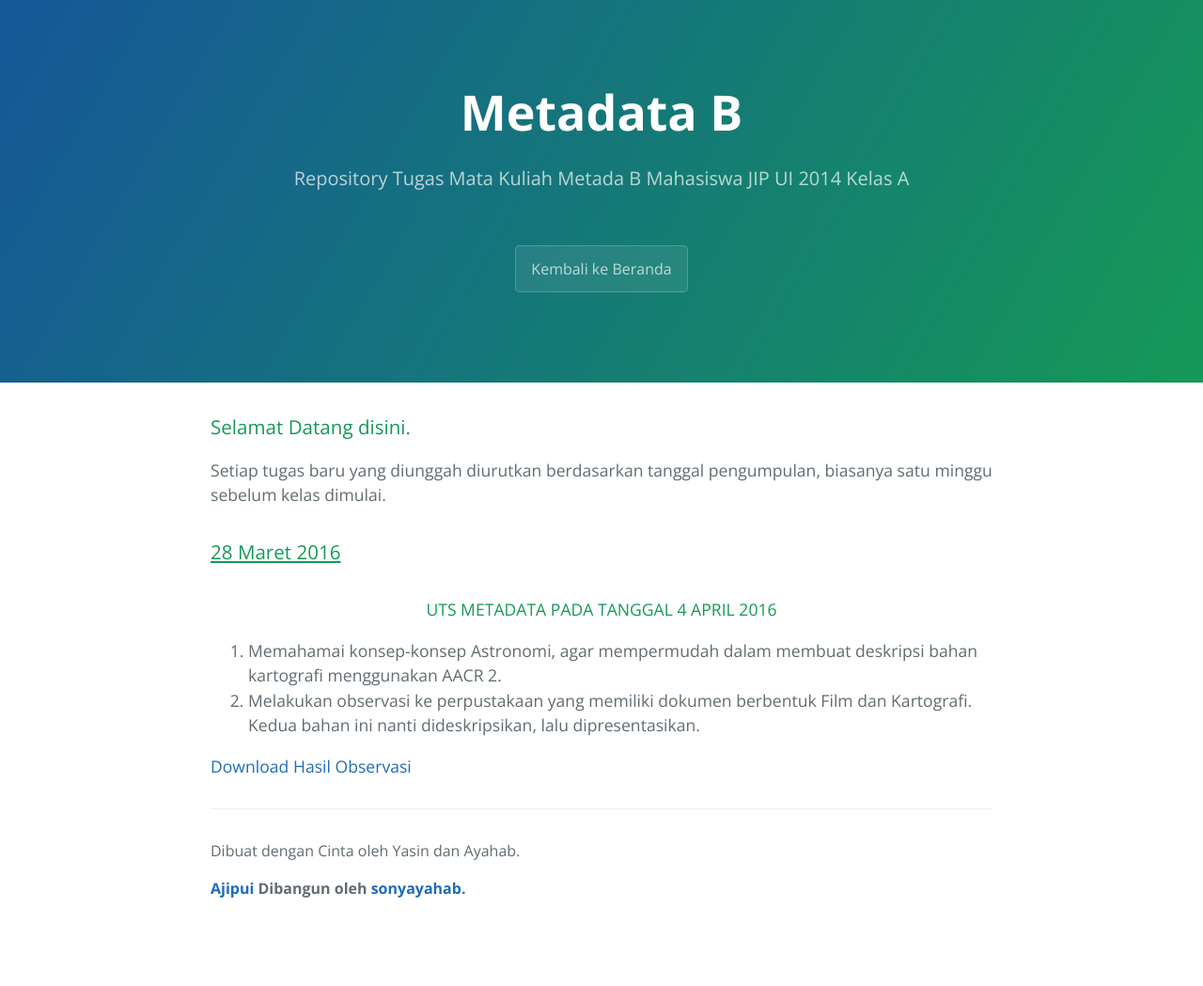
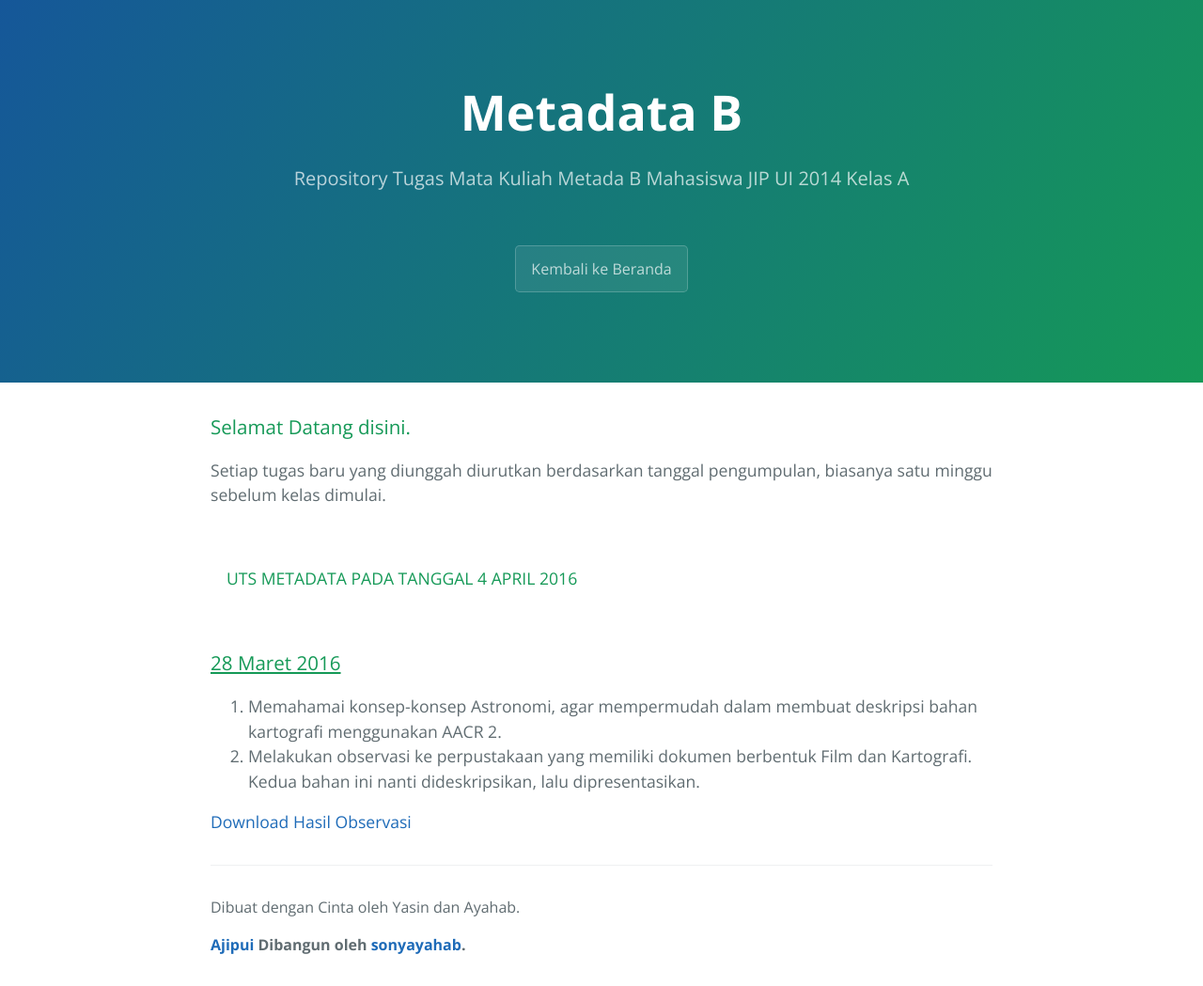
Before and after one commit to sonyayahab/ajipui, a Jekyll site: the page metadatab.html, which Jekyll copies as it is, in a window 1280 px wide. Shown: the whole page at 94% size. Built offline with Jekyll 4.4.1, drawn with Linux system fonts in a browser that asks for light colours; before the commit the page ends 989 px from its top, so only the background shows below that.

Commit message:
Update metadatab.html

```diff
--- a/metadatab.html
+++ b/metadatab.html
@@ -23,10 +23,9 @@
 
       <p>Setiap tugas baru yang diunggah diurutkan berdasarkan tanggal pengumpulan, biasanya satu minggu sebelum kelas dimulai.</p>
 
-<h3>
-<a id="designer-templates" class="anchor" href="#designer-templates" aria-hidden="true"><span aria-hidden="true" class="octicon octicon-link"></span></a><u>28 Maret 2016</u></h3>
+<h4 align="center" class="btn btn-info">UTS METADATA PADA TANGGAL 4 APRIL 2016</h4>
+<h3><a id="designer-templates" class="anchor" href="#designer-templates" aria-hidden="true"><span aria-hidden="true" class="octicon octicon-link"></span></a><u>28 Maret 2016</u></h3>
 
-<h4 align="center" class="btn-info">UTS METADATA PADA TANGGAL 4 APRIL 2016</h4>
 <p><ol>
    <li>Memahamai konsep-konsep Astronomi, agar mempermudah dalam membuat deskripsi bahan kartografi menggunakan AACR 2.</li>
    <li>Melakukan observasi ke perpustakaan yang memiliki dokumen berbentuk Film dan Kartografi. Kedua bahan ini nanti dideskripsikan, lalu dipresentasikan.</li>
```
